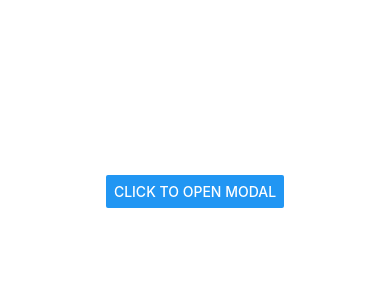
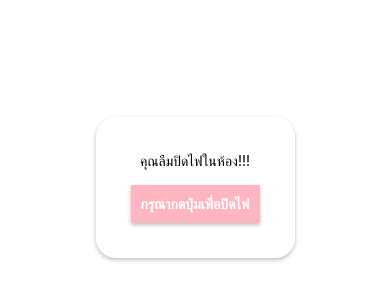
Before and after one commit to SarunwatWongwattanathakul/ReactProject, a React Native app: screen / in a window 390 px wide. Shown: the part 246-546 px from the top of the page. Built offline with nearby package versions, Linux system fonts and the light colour scheme.

Commit message:
EXX COMMIT

```diff
--- a/App.js
+++ b/App.js
@@ -16,6 +16,7 @@ import Touchable_Example from './components/Touchable_Example'
 import TouchablePractice from './components/TouchablePractice'
 import DynamicStyle from './components/DynamicStyle'
 import ModalExample from './components/ModalExample'
+import ModalPractice from './components/ModalPractice'
 
 const App = () => {
   return (
@@ -35,7 +36,8 @@ const App = () => {
       {/*<Touchable_Example/> */}
       {/*<TouchablePractice/> */}
       {/*<DynamicStyle/> */}
-      <ModalExample/>
+      {/*<ModalExample/> */}
+      <ModalPractice/>
     </View>
   )
 }
```
